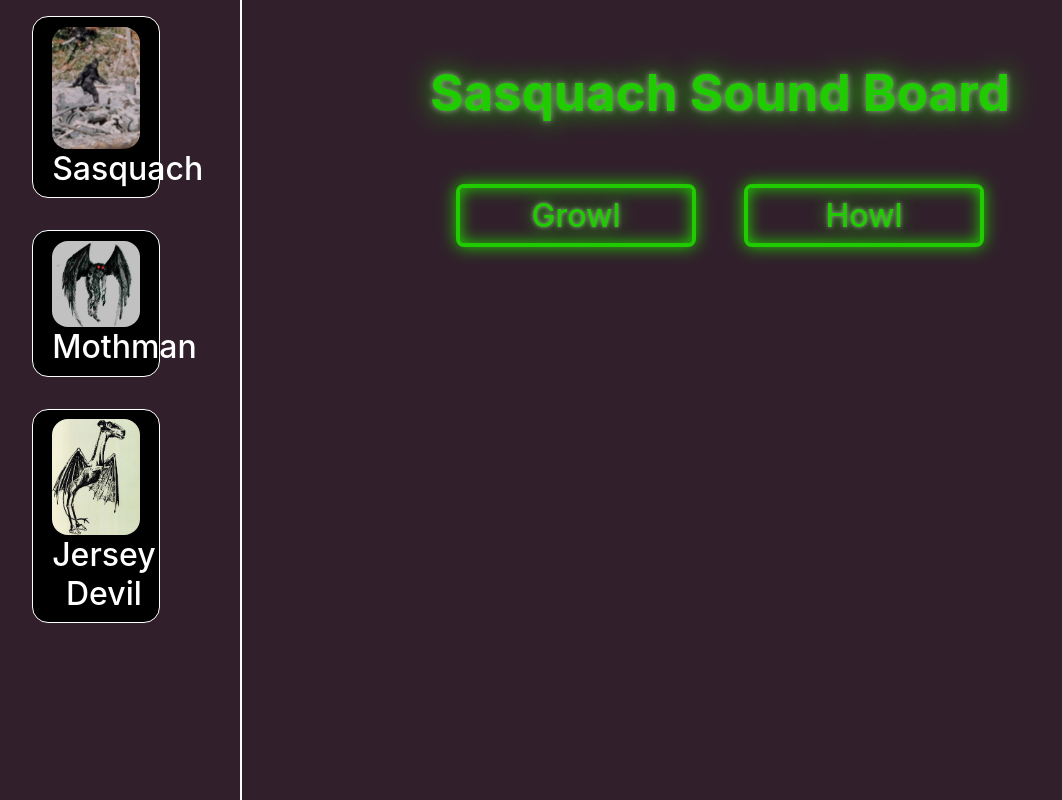
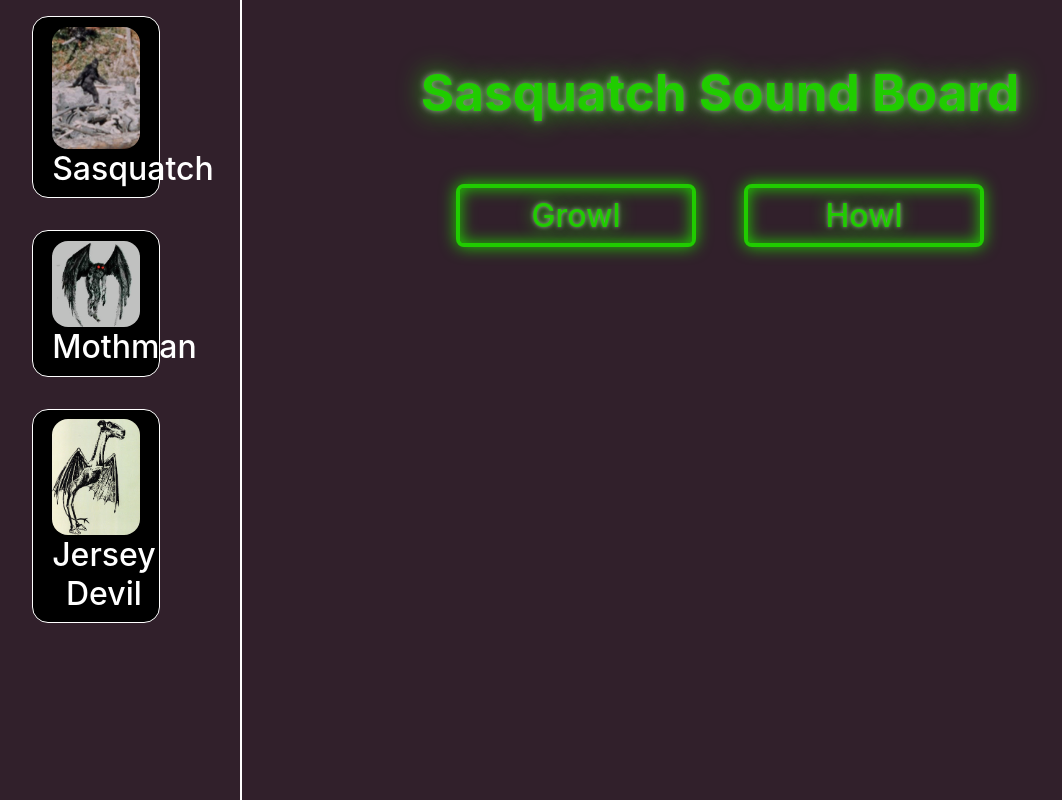
Before and after one commit to Bryandalton/cryptidsoundboard, a React (Vite) app: page / in a window 1280 px wide. Shown: the whole page, without its empty margins (48-1110 px from the left). Built offline with nearby package versions, Linux system fonts and the light colour scheme.

Commit message:
fix sasquatch spelling

```diff
--- a/src/assets/data.js
+++ b/src/assets/data.js
@@ -1,7 +1,6 @@
-const sasquach = {
-  name: "Sasquach",
+const sasquatch = {
+  name: "Sasquatch",
   image: "./images/bigfoot.JPG",
-  // sounds: ["rawr", "grr", "whoop", "reasonable", "fart", "hungry"],
   theme: "green",
   buttons: [
     {
@@ -46,5 +45,5 @@ const jerseydevil = {
 };
 
 export const cryptidData = {
-  cryptids: [sasquach, mothman, jerseydevil],
+  cryptids: [sasquatch, mothman, jerseydevil],
 };
```
